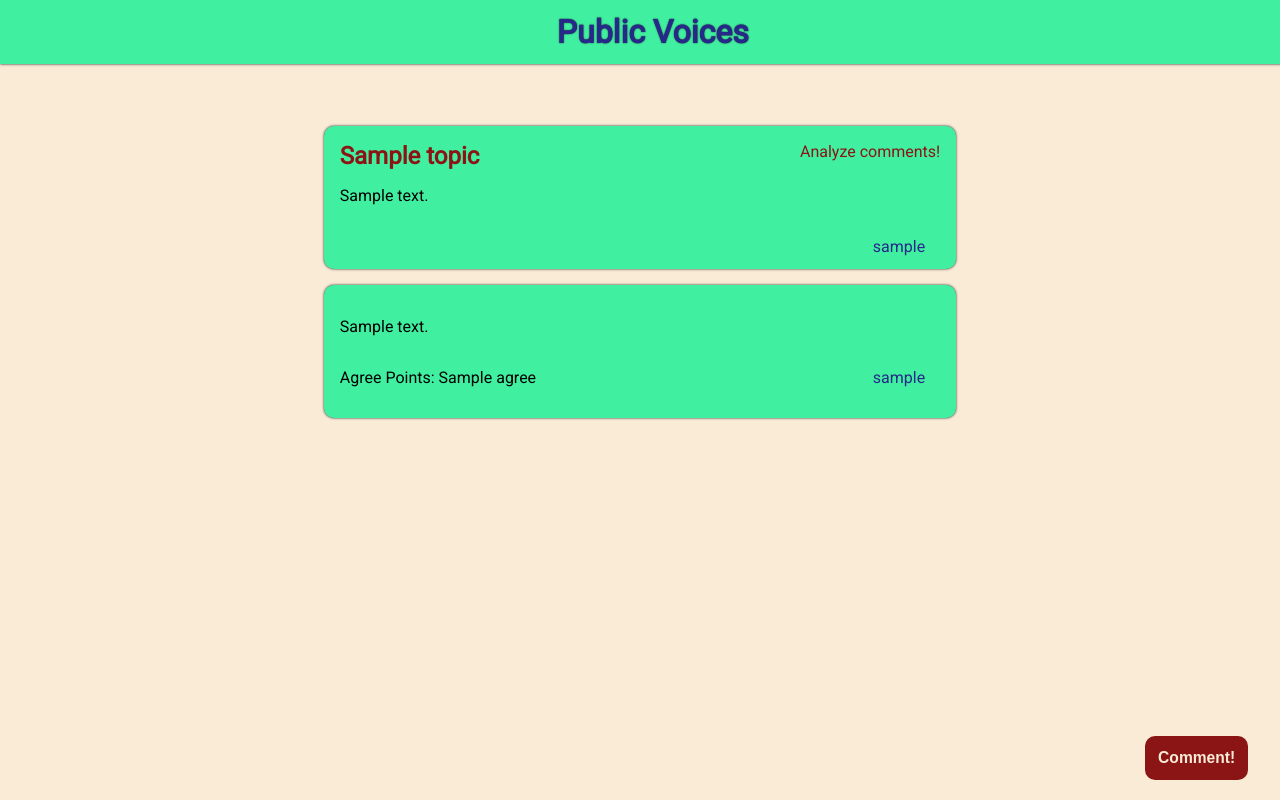
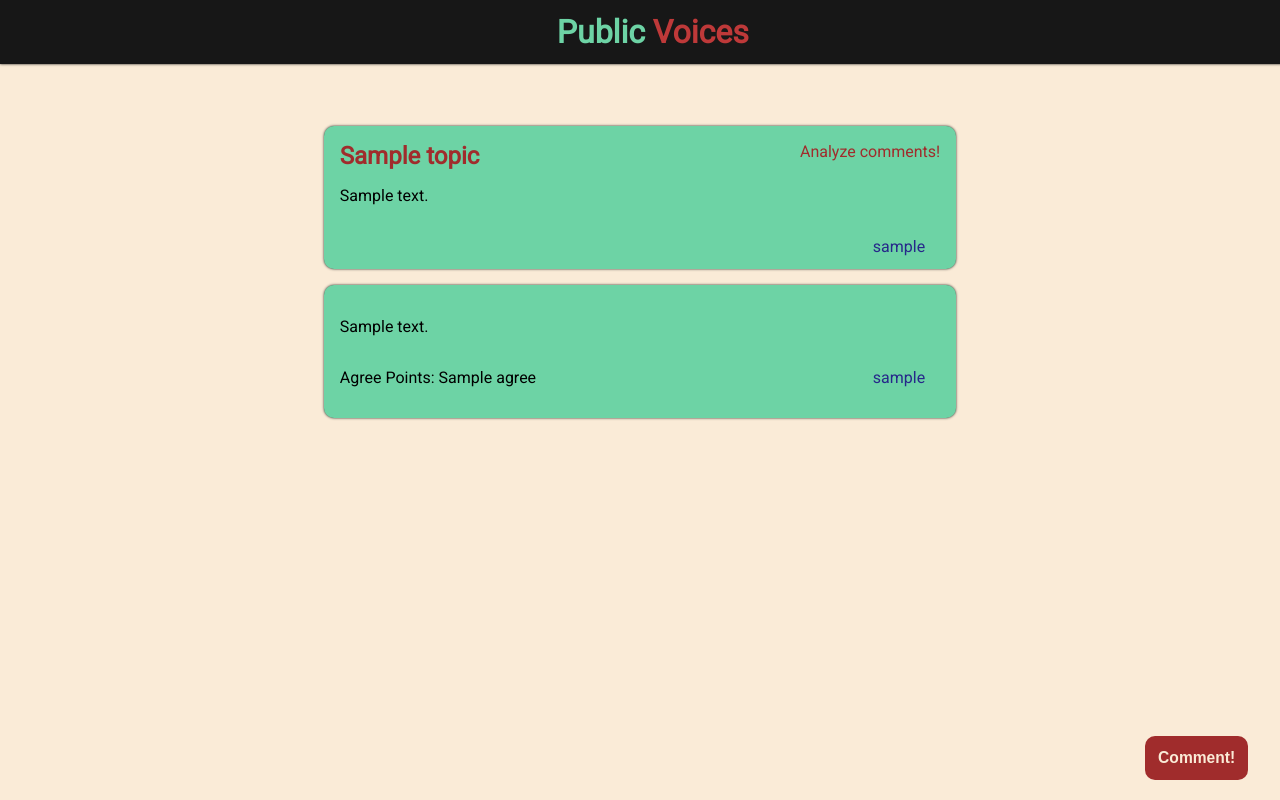
Before and after one commit to egeatmaca/public_voices, a Django app: template public_voices/templates/topic.html in a window 1280 px wide. Run offline with Django 3.2, Linux system fonts and the light colour scheme; the template is opened without the code that fills it: most values are stand-ins (such as "Sample title", 1, 10 or a date in 2020).

Commit message:
syling changes

```diff
--- a/public_voices/static/css/styles.css
+++ b/public_voices/static/css/styles.css
@@ -8,14 +8,21 @@ body {
 }
 
 .app_header {
-    background-color: #40f0a0;
-    color: #171717;
+    background-color: #171717;
     width: 100%;
     padding: 1%;
     position: fixed;
     top: 0;
     left: 0;
     box-shadow: 0 0 2.5px 0 #171717;
+}
+
+.app_header span#public {
+    color: #6dd3a5;
+}
+
+.app_header span#voices {
+    color: #be3939;
 }
 
 .app_header h1 image {
@@ -26,11 +33,6 @@ body {
 h1, h2, h3 {
     margin: 0;
     padding: 0;
-}
-
-h1 {
-    color: #26288a;
-    text-shadow: #242424 0 0 1.5px;
 }
 
 .app_body {
@@ -51,7 +53,7 @@ h1 {
 .agree .disagree_label {
     float: left;
     margin-left: 2.5%;
-    color: #8b1515;
+    color: #a02c2c;
 }
 
 .agree .agree_label {
@@ -80,7 +82,7 @@ h1 {
 .modal_bottom {
     position: fixed;
     bottom: 0%;
-    background-color: #40f0a0;
+    background-color: #6dd3a5;
     color: #171717;
     width: 100%;
     padding: 1%;
@@ -89,7 +91,7 @@ h1 {
 }
 
 button,.btn {
-    background-color: #8b1515;
+    background-color: #a02c2c;
     color: antiquewhite;
     border: none;
     border-radius: 10px;
@@ -121,7 +123,7 @@ input, textarea {
 /* Cards & Card Lists */
 
 .card {
-    background-color: #40f0a0;
+    background-color: #6dd3a5;
     color: rgb(0, 0, 0);
     text-align: left;
     padding: 2.5% 2.5%;
@@ -131,7 +133,7 @@ input, textarea {
 }
 
 .card_list h2, .card_list h3 {
-    color: #8b1515;
+    color: #a02c2c;
 }
 
 a {
@@ -142,7 +144,7 @@ a {
     float: right;
     margin-right: 2.5%;
     margin-top: 2.5%;
-    color: #8b1515;
+    color: #a02c2c;
 }
 
 .inline_block {
@@ -164,7 +166,7 @@ a {
 /* Authentication */
 
 .auth_form {
-    background-color: #40f0a0;
+    background-color: #6dd3a5;
     color: rgb(0, 0, 0);
     padding: 2.5% 2.5%;
     margin: 2.5% 0;
--- a/public_voices/templates/analyze.html
+++ b/public_voices/templates/analyze.html
@@ -13,7 +13,7 @@
 
         <body>
             <div class="app_header">
-                <a href="/"> <h1>Public Voices </h1> </a>
+            <a href="/"> <h1><span id="public"> Public </span> <span id="voices">Voices</span> </h1> </a>
             </div>
             <div class="app_body">
                 <h2> Coming soon... </h2>
--- a/public_voices/templates/hot_topics.html
+++ b/public_voices/templates/hot_topics.html
@@ -13,7 +13,7 @@
 
     <body>
         <div class="app_header">
-            <a href="/"> <h1>Public Voices </h1> </a>
+            <a href="/"> <h1><span id="public"> Public </span> <span id="voices">Voices</span> </h1> </a>
         </div>
         <div class="app_body">
             <div class="card_list">
--- a/public_voices/templates/login.html
+++ b/public_voices/templates/login.html
@@ -13,7 +13,7 @@
 
         <body>
             <div class="app_header">
-                <a href="/"> <h1>Public Voices </h1> </a>
+                <a href="/"> <h1><span id="public"> Public </span> <span id="voices">Voices</span> </h1> </a>
             </div>
             <div class="app_body">
                 {% if error %}
--- a/public_voices/templates/set_password.html
+++ b/public_voices/templates/set_password.html
@@ -13,7 +13,7 @@
 
         <body>
             <div class="app_header">
-                <a href="/"> <h1>Public Voices </h1> </a>
+                <a href="/"> <h1><span id="public"> Public </span> <span id="voices">Voices</span> </h1> </a>
             </div>
             <div class="app_body">
                 <form class="auth_form" action={{ "/set_password/" | add:user_id | add:'/'}} method="post">
--- a/public_voices/templates/signup.html
+++ b/public_voices/templates/signup.html
@@ -13,7 +13,7 @@
 
         <body>
             <div class="app_header">
-                <a href="/"> <h1>Public Voices </h1> </a>
+                <a href="/"> <h1><span id="public"> Public </span> <span id="voices">Voices</span> </h1> </a>
             </div>
             <div class="app_body">
                 {% for error in errors %}
--- a/public_voices/templates/topic.html
+++ b/public_voices/templates/topic.html
@@ -13,7 +13,7 @@
 
     <body>
         <div class="app_header">
-            <a href="/"> <h1>Public Voices </h1> </a>
+            <a href="/"> <h1><span id="public"> Public </span> <span id="voices">Voices</span> </h1> </a>
         </div>
         <div class="app_body">
             <div class="card_list">
```
Also changed, not shown: public_voices/TopicAnalyzer.py (added, +32 -0 lines).
